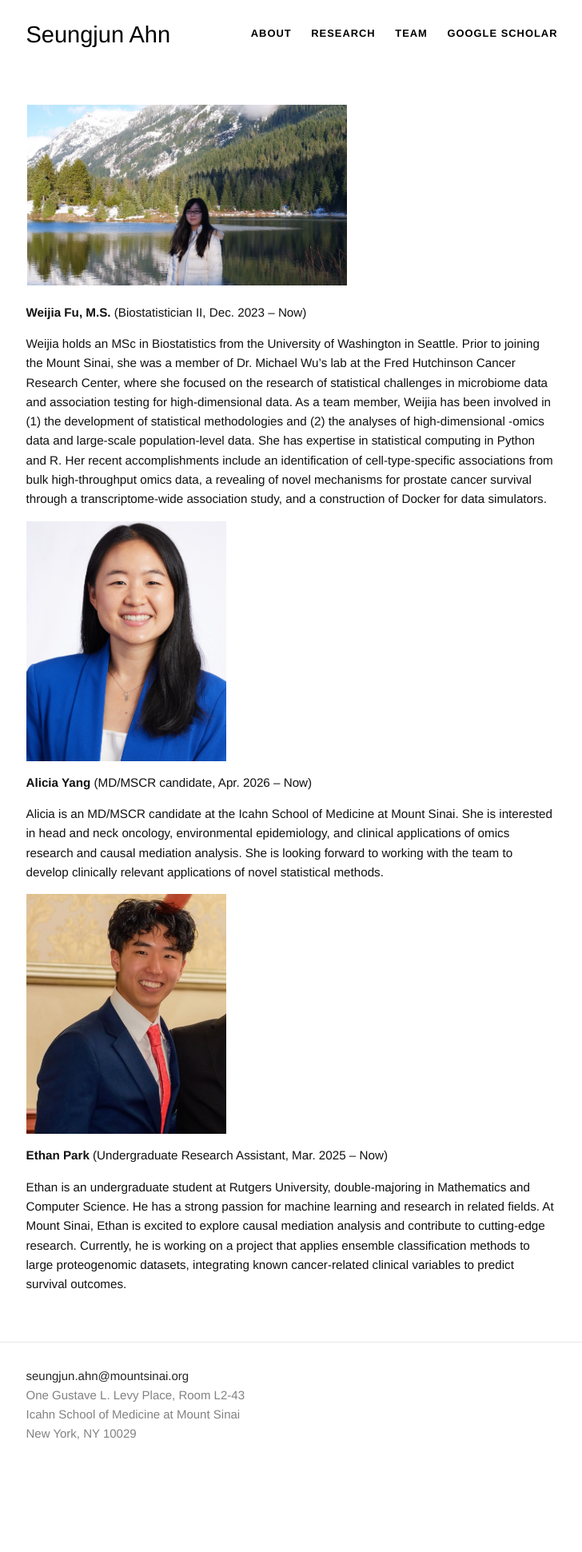
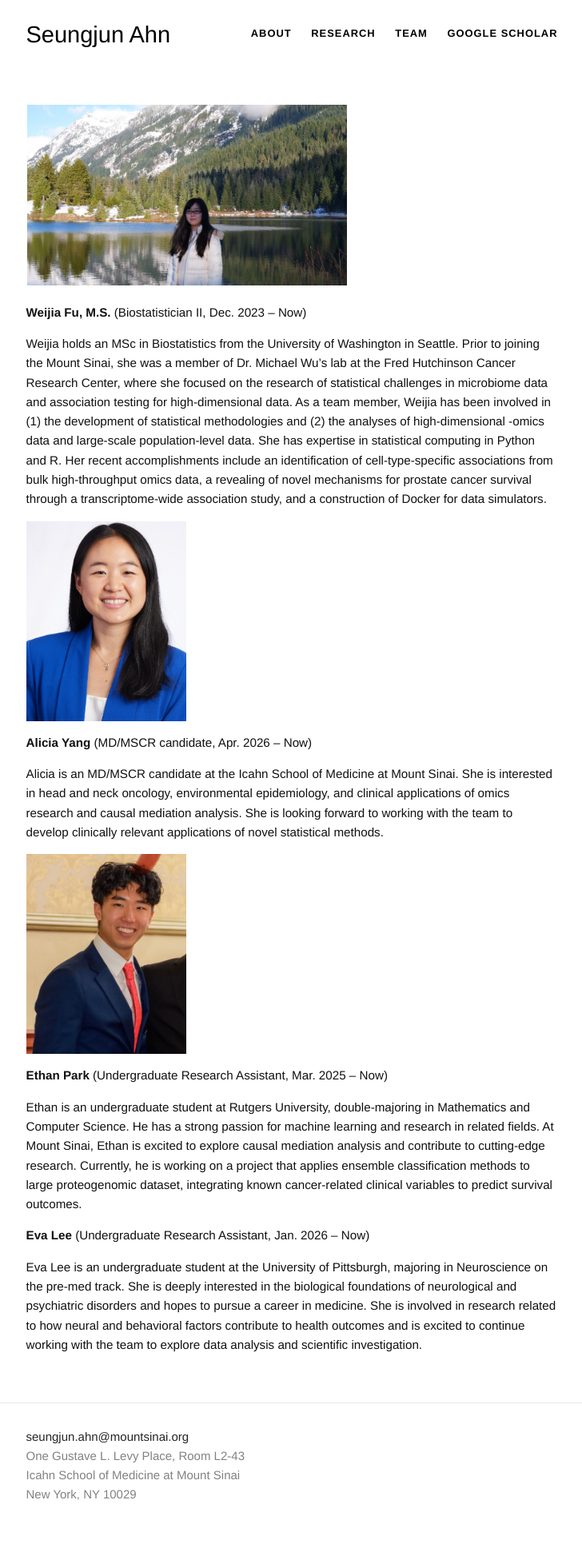
Before and after one commit to sjahnn/sjahnn.github.io, a Jekyll site: the page built from team.md, in a window 1280 px wide. Shown: the whole page at 80% size, without its empty margins (275-1003 px from the left). Built offline with Jekyll 4.4.1, drawn with Linux system fonts in a browser that asks for light colours; before the commit the page ends 1865 px from its top, so only the background shows below that.

Commit message:
Update team.md

```diff
--- a/team.md
+++ b/team.md
@@ -11,7 +11,7 @@ Weijia holds an MSc in Biostatistics from the University of Washington in Seattl
 
 
 <img src="/images/Alicia_Yang_Profile.jpeg" alt="AYang Profile"
-     style="width: 250px; height: 300px; object-fit: cover;">
+     style="width: 200px; height: 250px; object-fit: cover;">
 
 **Alicia Yang** (MD/MSCR candidate, Apr. 2026 -- Now)
 
@@ -20,8 +20,14 @@ Alicia is an MD/MSCR candidate at the Icahn School of Medicine at Mount Sinai. S
 
 
 <img src="/images/EPark_Profile.jpeg" alt="EPark Profile"
-     style="width: 250px; height: 300px; object-fit: cover;">
+     style="width: 200px; height: 250px; object-fit: cover;">
 
 **Ethan Park** (Undergraduate Research Assistant, Mar. 2025 -- Now)
 
-Ethan is an undergraduate student at Rutgers University, double-majoring in Mathematics and Computer Science. He has a strong passion for machine learning and research in related fields. At Mount Sinai, Ethan is excited to explore causal mediation analysis and contribute to cutting-edge research. Currently, he is working on a project that applies ensemble classification methods to large proteogenomic datasets, integrating known cancer-related clinical variables to predict survival outcomes.
+Ethan is an undergraduate student at Rutgers University, double-majoring in Mathematics and Computer Science. He has a strong passion for machine learning and research in related fields. At Mount Sinai, Ethan is excited to explore causal mediation analysis and contribute to cutting-edge research. Currently, he is working on a project that applies ensemble classification methods to large proteogenomic dataset, integrating known cancer-related clinical variables to predict survival outcomes.
+
+
+
+**Eva Lee** (Undergraduate Research Assistant, Jan. 2026 -- Now)
+
+Eva Lee is an undergraduate student at the University of Pittsburgh, majoring in Neuroscience on the pre-med track. She is deeply interested in the biological foundations of neurological and psychiatric disorders and hopes to pursue a career in medicine. She is involved in research related to how neural and behavioral factors contribute to health outcomes and is excited to continue working with the team to explore data analysis and scientific investigation.
```
